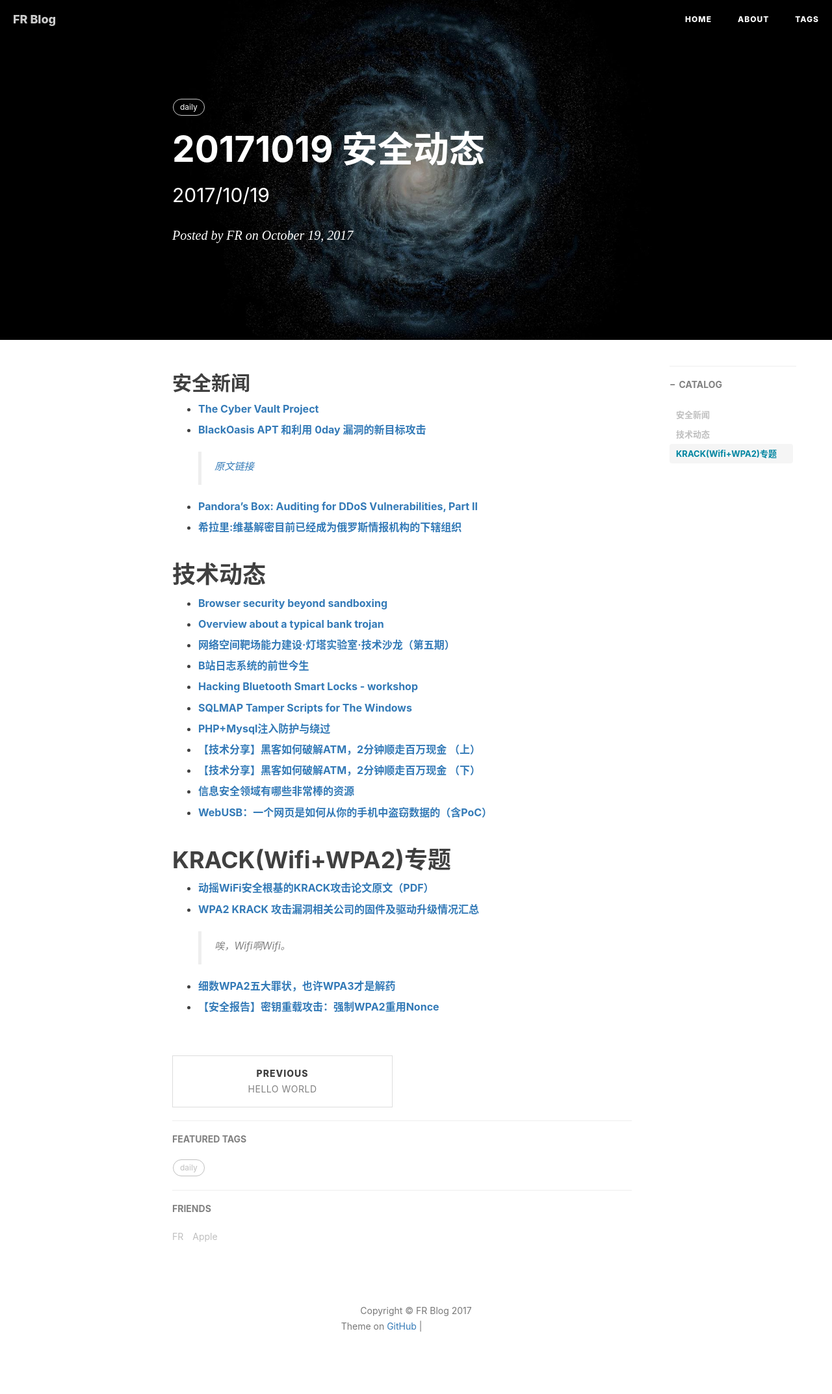
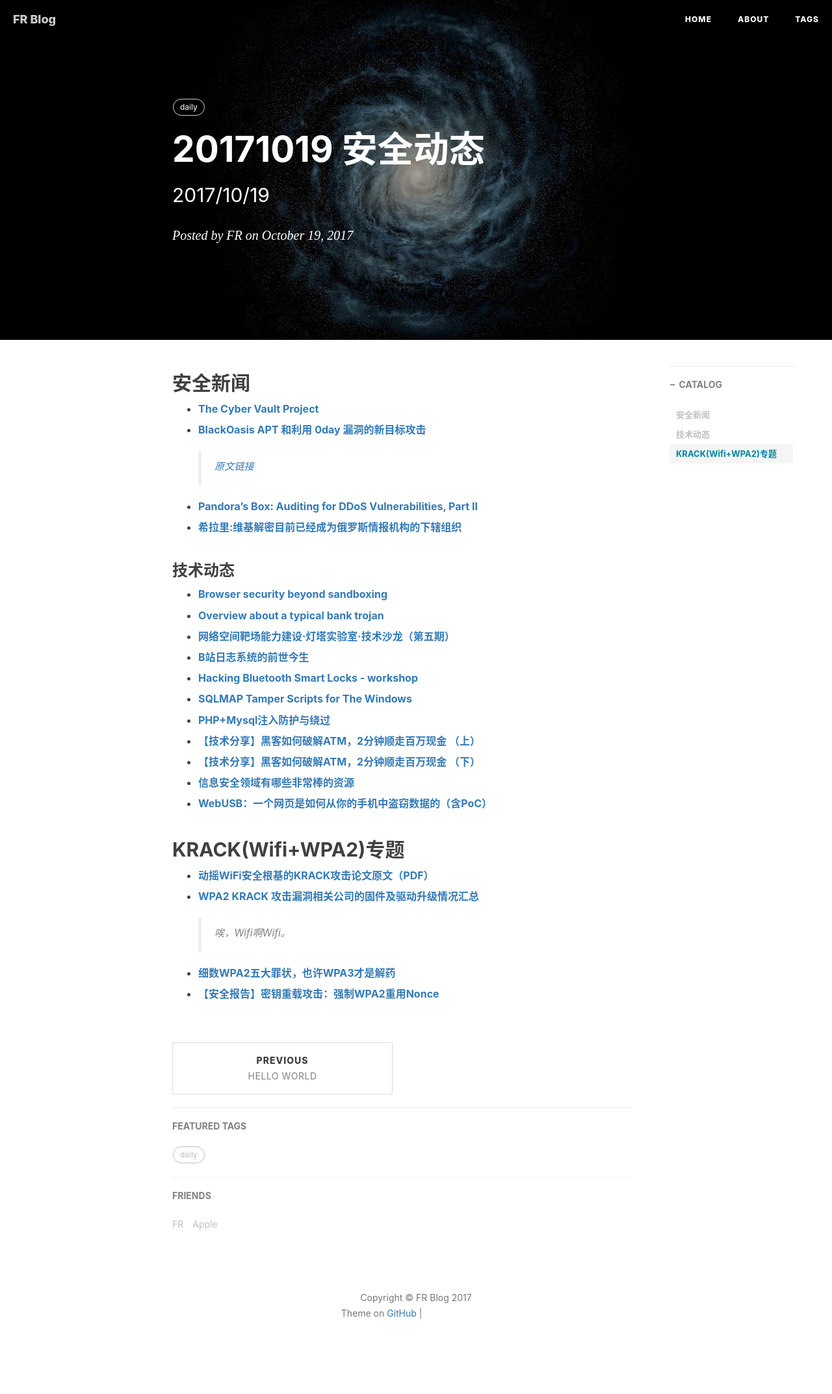
Before and after one commit to flankeraptor/flankeraptor.github.io, a Jekyll site: the page built from _posts/2017-10-19-20171019-安全动态.md, in a window 1280 px wide. Shown: the whole page at 65% size. Built offline with Jekyll 4.4.1, drawn with Linux system fonts in a browser that asks for light colours; nearby versions of some CDN libraries; comment, search, counter and statistics services are not loaded; grey boxes are pictures that could not be loaded.

```diff
--- a/_posts/2017-10-19-20171019-安全动态.md
+++ b/_posts/2017-10-19-20171019-安全动态.md
@@ -19,7 +19,7 @@ tags:
 
 - **[希拉里:维基解密目前已经成为俄罗斯情报机构的下辖组织](https://www.easyaq.com/news/1494321464.shtml)**
 
-# 技术动态
+### 技术动态
 - **[Browser security beyond sandboxing](https://blogs.technet.microsoft.com/mmpc/2017/10/18/browser-security-beyond-sandboxing/)**
 
 - **[Overview about a typical bank trojan](http://www.blackstormsecurity.com/docs/FOAATTB.pdf)**
@@ -42,7 +42,7 @@ tags:
 
 - **[WebUSB：一个网页是如何从你的手机中盗窃数据的（含PoC）](http://www.freebuf.com/articles/web/150335.html)**
 
-# KRACK(Wifi+WPA2)专题
+## KRACK(Wifi+WPA2)专题
 - **[动摇WiFi安全根基的KRACK攻击论文原文（PDF）](https://papers.mathyvanhoef.com/ccs2017.pdf)**
 
 - **[WPA2 KRACK 攻击漏洞相关公司的固件及驱动升级情况汇总](https://www.easyaq.com/news/496928615.shtml)**
```
